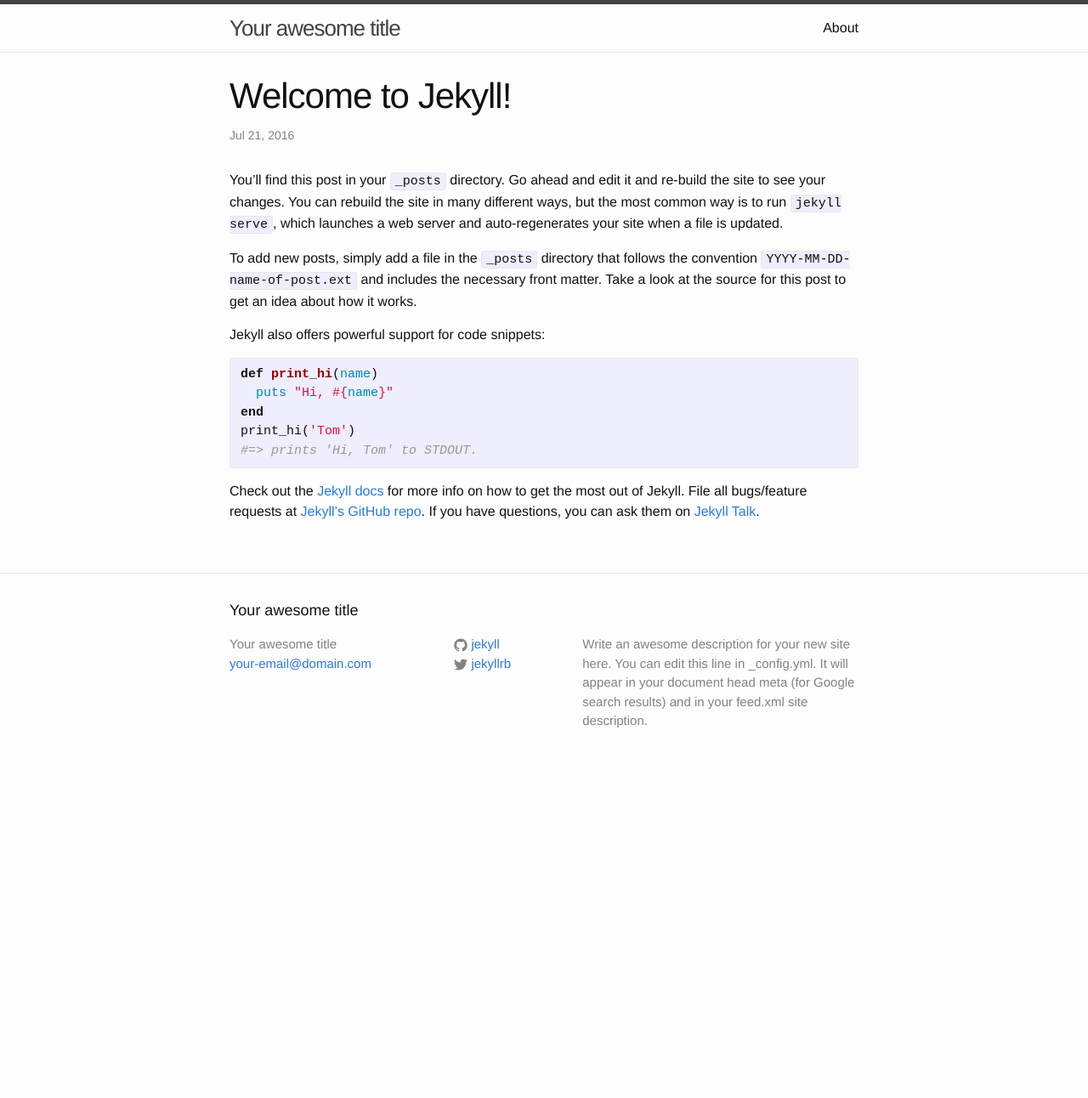
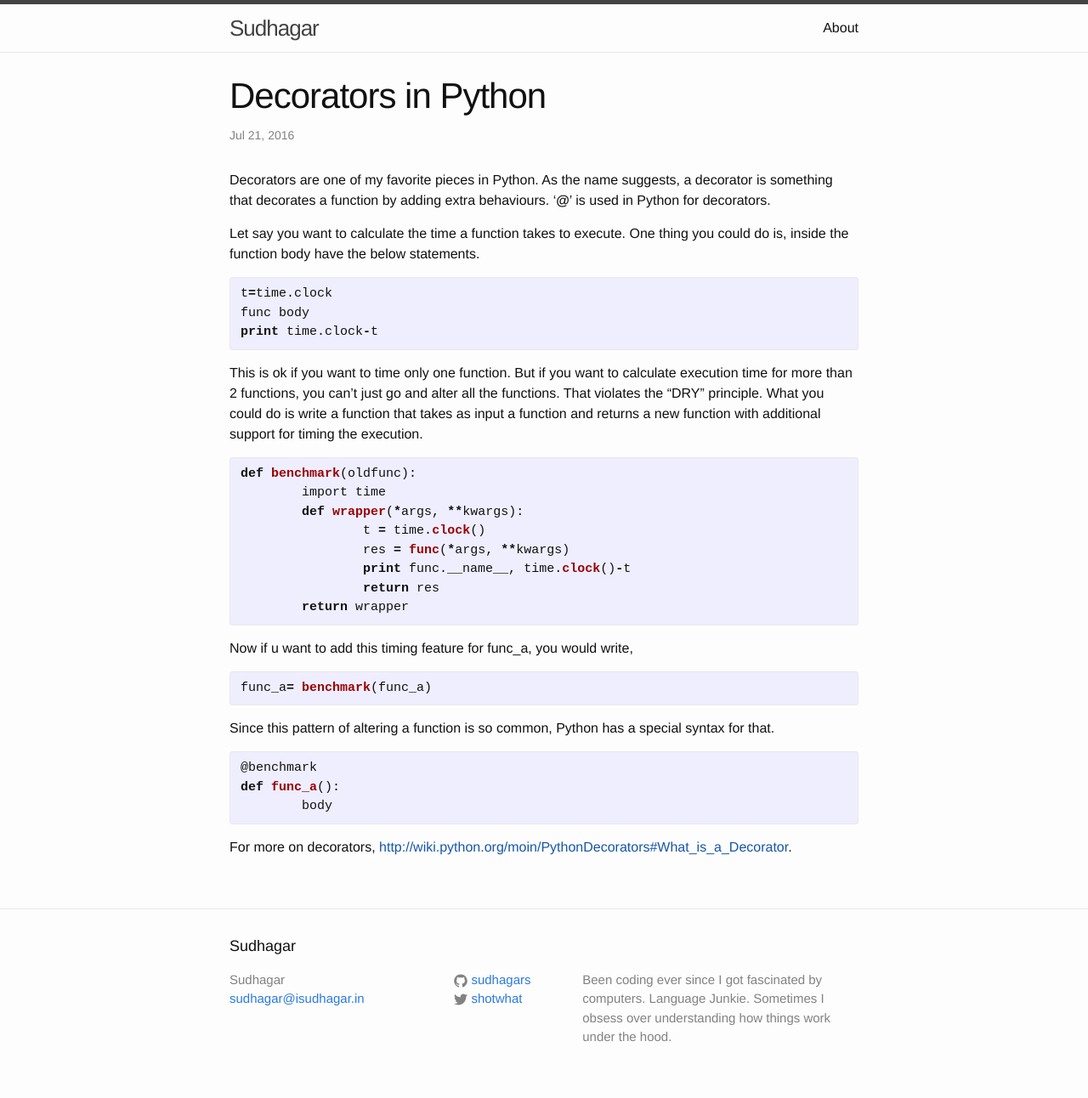
Before and after one commit to SudhagarS/sudhagars.github.io, a Jekyll site: the page built from _posts/2016-07-21-welcome-to-jekyll.markdown, in a window 1280 px wide. Shown: the whole page at 85% size. Built offline with Jekyll 4.4.1, drawn with Linux system fonts in a browser that asks for light colours; before the commit the page ends 920 px from its top, so only the background shows below that.

Commit message:
First post - Decorators in Python

```diff
--- a/_config.yml
+++ b/_config.yml
@@ -6,16 +6,15 @@
 # 'jekyll serve'. If you change this file, please restart the server process.
 
 # Site settings
-title: Your awesome title
-email: your-email@domain.com
+title: Sudhagar
+email: sudhagar@isudhagar.in
 description: > # this means to ignore newlines until "baseurl:"
-  Write an awesome description for your new site here. You can edit this
-  line in _config.yml. It will appear in your document head meta (for
-  Google search results) and in your feed.xml site description.
+  Been coding ever since I got fascinated by computers. Language Junkie.
+  Sometimes I obsess over understanding how things work under the hood.
 baseurl: "" # the subpath of your site, e.g. /blog
-url: "http://yourdomain.com" # the base hostname & protocol for your site
-twitter_username: jekyllrb
-github_username:  jekyll
+url: "http://sudhagar.com" # the base hostname & protocol for your site
+twitter_username: shotwhat
+github_username:  sudhagars
 
 # Build settings
 markdown: kramdown
--- a/_posts/2016-07-21-welcome-to-jekyll.markdown
+++ b/_posts/2016-07-21-welcome-to-jekyll.markdown
@@ -1,25 +1,48 @@
 ---
 layout: post
-title:  "Welcome to Jekyll!"
+title:  "Decorators in Python"
 date:   2016-07-21 06:21:42 +0530
-categories: jekyll update
+categories: python
+tags: python decorators
 ---
-You’ll find this post in your `_posts` directory. Go ahead and edit it and re-build the site to see your changes. You can rebuild the site in many different ways, but the most common way is to run `jekyll serve`, which launches a web server and auto-regenerates your site when a file is updated.
 
-To add new posts, simply add a file in the `_posts` directory that follows the convention `YYYY-MM-DD-name-of-post.ext` and includes the necessary front matter. Take a look at the source for this post to get an idea about how it works.
+Decorators are one of my favorite pieces in Python. As the name suggests, a decorator is something that decorates a function by adding extra behaviours. '**@**' is used in Python for decorators.
 
-Jekyll also offers powerful support for code snippets:
+Let say you want to calculate the time a function takes to execute. One thing you could do is, inside the function body have the below statements.
 
-{% highlight ruby %}
-def print_hi(name)
-  puts "Hi, #{name}"
-end
-print_hi('Tom')
-#=> prints 'Hi, Tom' to STDOUT.
+
+{% highlight python %}
+t=time.clock
+func body
+print time.clock-t
 {% endhighlight %}
 
-Check out the [Jekyll docs][jekyll-docs] for more info on how to get the most out of Jekyll. File all bugs/feature requests at [Jekyll’s GitHub repo][jekyll-gh]. If you have questions, you can ask them on [Jekyll Talk][jekyll-talk].
+This is ok if you want to time only one function. But if you want to calculate execution time for more than 2 functions, you can't just go and alter all the functions. That violates the "DRY" principle. What you could do is write a function that takes as input a function and returns a new function with additional support for timing the execution.
 
-[jekyll-docs]: http://jekyllrb.com/docs/home
-[jekyll-gh]:   https://github.com/jekyll/jekyll
-[jekyll-talk]: https://talk.jekyllrb.com/
+{% highlight python %}
+def benchmark(oldfunc):
+        import time
+        def wrapper(*args, **kwargs):
+                t = time.clock()
+                res = func(*args, **kwargs)
+                print func.__name__, time.clock()-t
+                return res
+        return wrapper
+{% endhighlight %}
+
+Now if u want to add this timing feature for func_a, you would write,
+
+{% highlight python %}
+func_a= benchmark(func_a)
+{% endhighlight %}
+
+Since this pattern of altering a function is so common, Python has a special syntax for that.
+
+{% highlight python %}
+@benchmark
+def func_a():
+        body
+{% endhighlight %}
+
+For more on decorators,
+[http://wiki.python.org/moin/PythonDecorators#What_is_a_Decorator]().
--- a/index.html
+++ b/index.html
@@ -14,6 +14,8 @@ layout: default
         <h2>
           <a class="post-link" href="{{ post.url | prepend: site.baseurl }}">{{ post.title }}</a>
         </h2>
+        {{ post.excerpt | remove: '<p>' | remove: '</p>' }}
+        <a href="{{ post.url | prepend: site.baseurl }}">more</a>
       </li>
     {% endfor %}
   </ul>
```
Also changed, not shown: about.md (+3 -7 lines).
